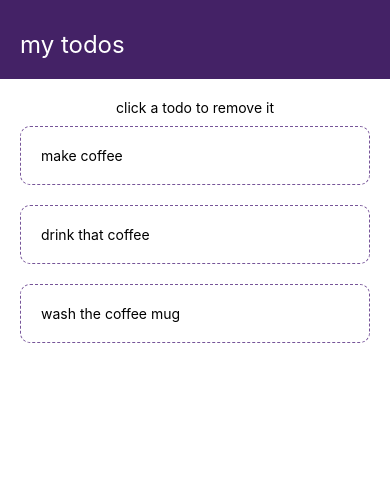
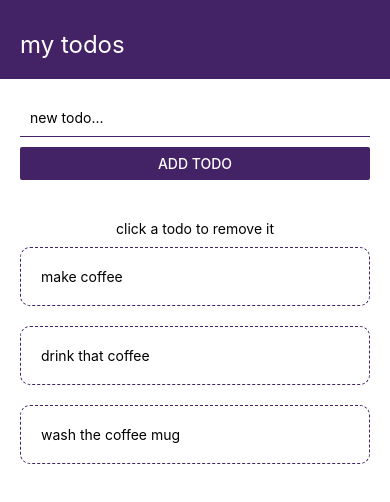
Before and after one commit to JuliaLojek/react-native-course, a React Native app: screen / in a window 390 px wide. Shown: the top 502 px of the page. Built offline with nearby package versions, Linux system fonts and the light colour scheme.

Commit message:
adding todo form

```diff
--- a/App.js
+++ b/App.js
@@ -2,6 +2,7 @@ import React, { useState } from "react";
 import { View, StyleSheet, FlatList, Text } from "react-native";
 import Header from "./components/Header";
 import TodoItem from "./components/TodoItem";
+import Form from "./components/Form";
 
 export default function App() {
   const [todos, setTodos] = useState([
@@ -10,9 +11,15 @@ export default function App() {
     { text: "wash the coffee mug", key: "3" },
   ]);
 
-  const pressHandler = (key) => {
+  const removeTodo = (key) => {
     setTodos((prevTodos) => {
       return prevTodos.filter((todo) => todo.key !== key);
+    });
+  };
+
+  const addTodo = (text) => {
+    setTodos((prevTodos) => {
+      return [...prevTodos, { text: text, key: Math.random().toString() }];
     });
   };
 
@@ -20,13 +27,13 @@ export default function App() {
     <View style={styles.container}>
       <Header />
       <View style={styles.content}>
-        {/* todo form */}
+        <Form addTodo={addTodo} />
         <Text style={styles.info}>click a todo to remove it</Text>
         <View style={styles.list}>
           <FlatList
             data={todos}
             renderItem={({ item }) => (
-              <TodoItem item={item} pressHandler={pressHandler} />
+              <TodoItem item={item} removeTodo={removeTodo} />
             )}
           />
         </View>
@@ -44,5 +51,5 @@ const styles = StyleSheet.create({
   },
   info: {
     textAlign: "center",
-  }
+  },
 });
--- a/components/Form.js
+++ b/components/Form.js
@@ -0,0 +1,41 @@
+import React, { useState } from "react";
+import { View, TextInput, StyleSheet, Button } from "react-native";
+
+const Form = ({ addTodo }) => {
+  const [text, setText] = useState("");
+
+  const changeHandler = (value) => {
+    setText(value);
+  };
+
+  const submitHandler = () => {
+    addTodo(text);
+    setText("");
+  };
+
+  return (
+    <View style={styles.form}>
+      <TextInput
+        style={styles.input}
+        value={text}
+        placeholder="new todo..."
+        onChangeText={changeHandler} // it receives input's value automatically so we don't have to call it like that: (val) => changeHandler(val)
+      />
+      <Button onPress={submitHandler} title="add todo" color="#442266" />
+    </View>
+  );
+};
+
+const styles = StyleSheet.create({
+  form: {
+    marginBottom: 40,
+  },
+  input: {
+    marginBottom: 10,
+    padding: 10,
+    borderBottomWidth: 1,
+    borderBottomColor: "#442266",
+  },
+});
+
+export default Form;
--- a/components/TodoItem.js
+++ b/components/TodoItem.js
@@ -1,9 +1,9 @@
 import React from "react";
 import { Text, StyleSheet, TouchableOpacity } from "react-native";
 
-const TodoItem = ({ item, pressHandler }) => {
+const TodoItem = ({ item, removeTodo }) => {
   return (
-    <TouchableOpacity onPress={() => pressHandler(item.key)}>
+    <TouchableOpacity onPress={() => removeTodo(item.key)}>
       <Text style={styles.text}>{item.text}</Text>
     </TouchableOpacity>
   );
@@ -11,7 +11,7 @@ const TodoItem = ({ item, pressHandler }) => {
 
 const styles = StyleSheet.create({
   text: {
-    borderColor: "#775599",
+    borderColor: "#442266",
     borderWidth: 1.5,
     borderStyle: "dashed",
     borderRadius: 10,
```
